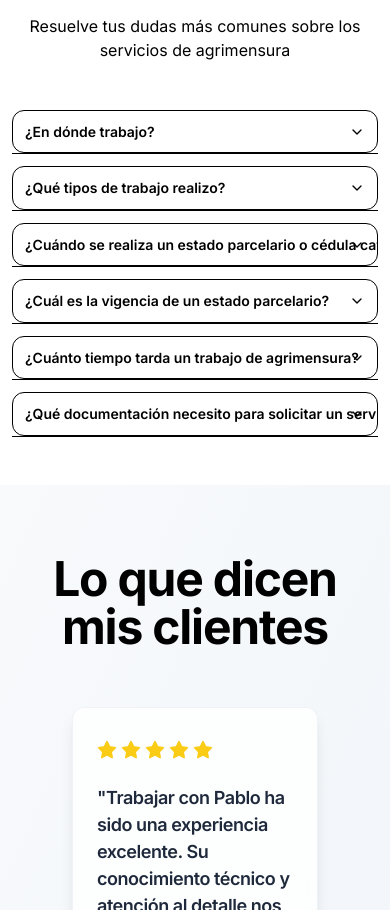
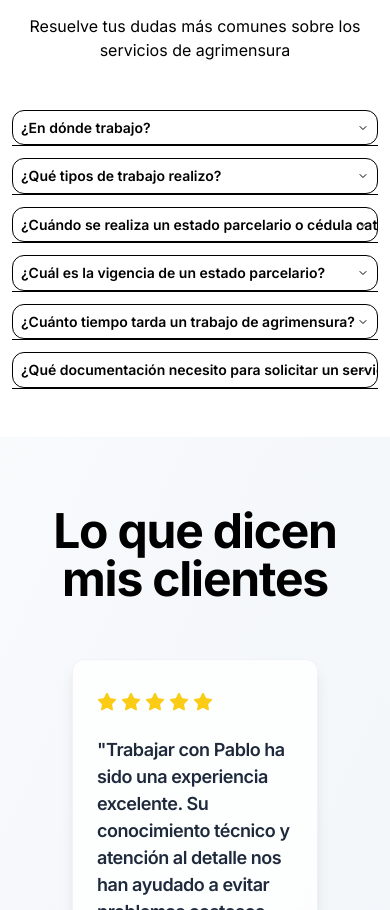
Before and after one commit to santullidev/miagrimensor-landing-page, a Next.js app: page / in a window 390 px wide. Shown: the part 5136-6046 px from the top of the page. Built offline with nearby package versions, Linux system fonts and the light colour scheme.

Commit message:
Force FAQ text fix with inline styles and reduced padding for mobile

```diff
--- a/components/faq.tsx
+++ b/components/faq.tsx
@@ -75,18 +75,35 @@ const FAQ = () => {
               <AccordionPrimitive.Header className="flex">
                 <AccordionPrimitive.Trigger
                   className={cn(
-                    "flex flex-1 items-center justify-between w-full p-3 sm:p-4 md:p-6 text-left",
+                    "flex flex-1 items-center justify-between w-full p-2 sm:p-3 md:p-6 text-left",
                     "bg-background border border-border rounded-xl",
                     "hover:bg-accent/50 transition-all duration-300 ease-out",
                     "group-data-[state=open]:bg-accent group-data-[state=open]:border-primary/20",
                     "group-data-[state=open]:shadow-lg",
                     "font-semibold text-sm sm:text-base md:text-lg leading-tight sm:leading-relaxed"
                   )}
+                  style={{
+                    wordWrap: 'break-word',
+                    overflowWrap: 'break-word',
+                    hyphens: 'auto',
+                    maxWidth: '100%'
+                  }}
                 >
-                  <span className="pr-2 sm:pr-4 break-words min-w-0 flex-1 text-left faq-question">{question}</span>
+                  <span
+                    className="pr-1 sm:pr-2 md:pr-4 break-words min-w-0 flex-1 text-left faq-question"
+                    style={{
+                      wordWrap: 'break-word',
+                      overflowWrap: 'break-word',
+                      hyphens: 'auto',
+                      maxWidth: '100%',
+                      display: 'block'
+                    }}
+                  >
+                    {question}
+                  </span>
                   <ChevronDownIcon
                     className={cn(
-                      "h-4 w-4 sm:h-5 sm:w-5 shrink-0 text-muted-foreground transition-all duration-300 ease-out ml-1 sm:ml-2",
+                      "h-3 w-3 sm:h-4 sm:w-4 md:h-5 md:w-5 shrink-0 text-muted-foreground transition-all duration-300 ease-out ml-1 sm:ml-2",
                       "group-data-[state=open]:rotate-180 group-data-[state=open]:text-primary"
                     )}
                   />
```
